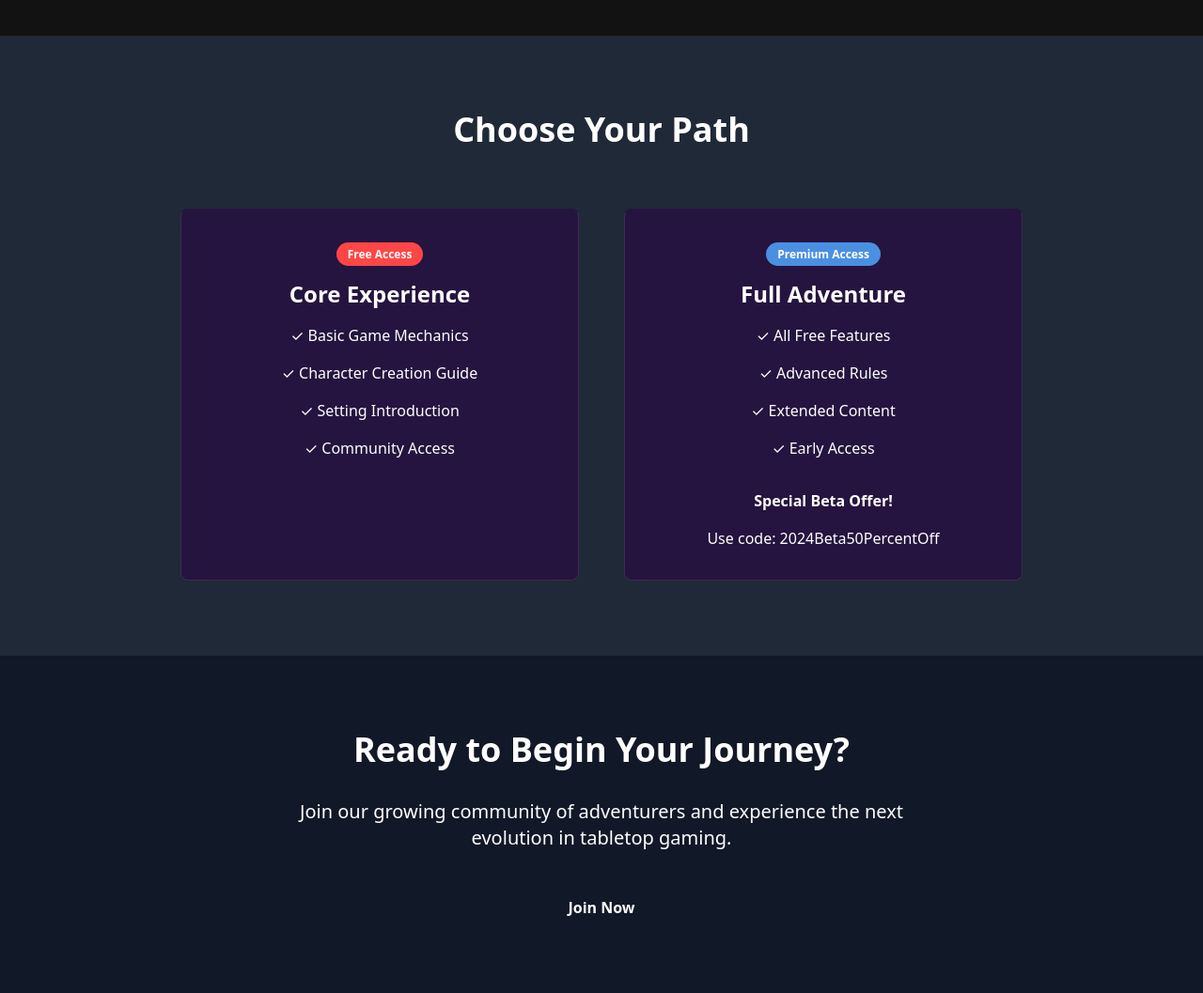
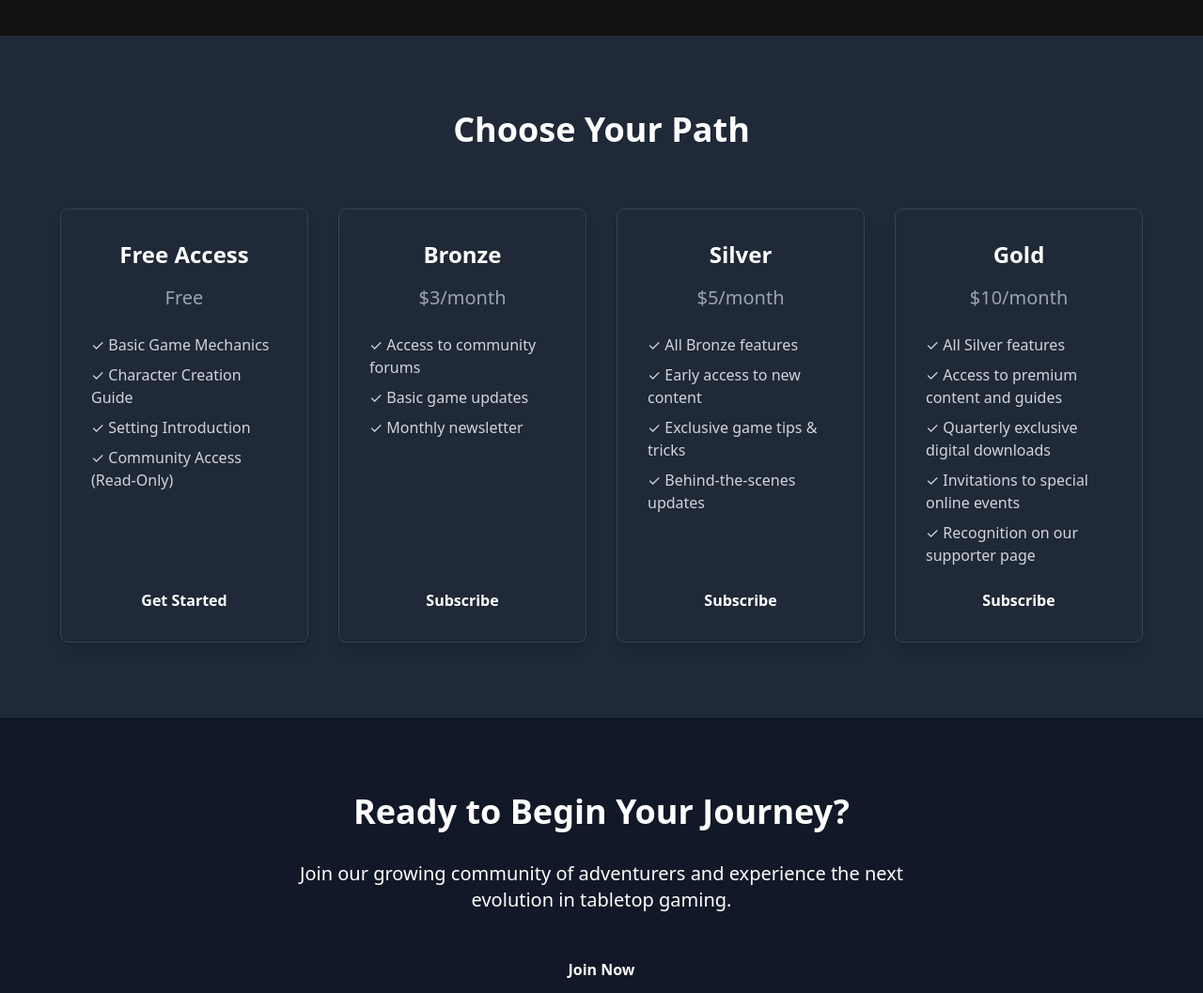
Before and after one commit to boonewh/lotusrpg, a Flask app: page / in a window 1280 px wide. Shown: the part 2080-3137 px from the top of the page at 94% size. Run offline with Flask 3, Linux system fonts and the light colour scheme; parts of the project's set-up code (start-up, migrations or seed data) failed here and were passed over.

Commit message:
Undid the changes made for Render and worked on the main page links and subscribe page

```diff
--- a/lotusrpg/templates/index.html
+++ b/lotusrpg/templates/index.html
@@ -9,11 +9,11 @@
             <h1 class="text-5xl md:text-7xl font-bold mb-8">Welcome to Darkholme<sup>&copy;</sup></h1>
             <p class="text-xl md:text-2xl mb-12 max-w-3xl mx-auto">Enter a world of high fantasy where demonic forces emerge from the Lost Core. Experience the DD10 gaming system - where every roll shapes your destiny.</p>
             <div class="flex flex-col md:flex-row gap-6 justify-center">
-                <a href="#" class="border-2 border-white hover:bg-white hover:text-gray-900 text-white font-bold py-3 px-16 rounded-lg transition duration-300">
-                    Get Started
+                <a href="{{ url_for('users.subscribe') }}" class="border-2 border-white hover:bg-white hover:text-gray-900 text-white font-bold py-3 px-16 rounded-lg transition duration-300">
+                    Support Us
                 </a>
-                <a href="#" class="border-2 border-white hover:bg-white hover:text-gray-900 text-white font-bold py-3 px-16 rounded-lg transition duration-300">
-                    Learn More
+                <a href="{{ url_for('rules.core_rules', slug='prelude') }}" class="border-2 border-white hover:bg-white hover:text-gray-900 text-white font-bold py-3 px-16 rounded-lg transition duration-300">
+                    Core Rules
                 </a>
             </div>
         </div>
@@ -80,7 +80,7 @@
                     <div class="relative z-20 h-full flex flex-col justify-end p-8">
                         <h2 class="text-3xl font-bold mb-4">Core Rules</h2>
                         <p class="text-lg mb-6 text-gray-200">Discover the foundational mechanics of the DD10 system, including boons, banes, and character creation rules designed for both tabletop and live-action play.</p>
-                        <a href="#" class="inline-flex items-center px-6 py-3 border-2 border-white hover:bg-white hover:text-gray-900 text-white font-semibold rounded-lg transition duration-300 w-fit">
+                        <a href="{{ url_for('rules.core_rules', slug='prelude') }}" class="inline-flex items-center px-6 py-3 border-2 border-white hover:bg-white hover:text-gray-900 text-white font-semibold rounded-lg transition duration-300 w-fit">
                             Read More
                         </a>
                     </div>
@@ -92,7 +92,7 @@
                     <div class="relative z-20 h-full flex flex-col justify-end p-8">
                         <h2 class="text-3xl font-bold mb-4">Darkholme</h2>
                         <p class="text-lg mb-6 text-gray-200">Dive into a world plagued by demonic forces and rifts, with high-fantasy elements and anime-inspired combat styles.</p>
-                        <a href="#" class="inline-flex items-center px-6 py-3 border-2 border-white hover:bg-white hover:text-gray-900 text-white font-semibold rounded-lg transition duration-300 w-fit">
+                        <a href="{{ url_for('rules.core_rules', slug='prelude') }}" class="inline-flex items-center px-6 py-3 border-2 border-white hover:bg-white hover:text-gray-900 text-white font-semibold rounded-lg transition duration-300 w-fit">
                             Explore Darkholme
                         </a>
                     </div>
@@ -105,34 +105,75 @@
     <section class="py-20 bg-gray-800">
         <div class="container mx-auto px-6">
             <h2 class="text-4xl font-bold text-center mb-16">Choose Your Path</h2>
-            <div class="grid grid-cols-1 md:grid-cols-2 gap-12 max-w-4xl mx-auto">
-                <div class="feature-card p-8 rounded-lg">
-                    <span class="membership-badge free-content">Free Access</span>
-                    <h3 class="text-2xl font-bold my-4">Core Experience</h3>
-                    <ul class="space-y-4">
+            <div class="grid grid-cols-1 md:grid-cols-2 lg:grid-cols-4 gap-8 max-w-6xl mx-auto">
+                <!-- Free Access Tier -->
+                <div class="bg-gray-800 flex flex-col h-full rounded-lg shadow-lg p-8 text-center border border-gray-700">
+                    <h2 class="text-2xl font-bold text-white mb-4">Free Access</h2>
+                    <p class="text-gray-400 mb-6 text-xl">Free</p>
+                    <ul class="text-left text-gray-300 mb-6 space-y-2">
                         <li>✓ Basic Game Mechanics</li>
                         <li>✓ Character Creation Guide</li>
                         <li>✓ Setting Introduction</li>
-                        <li>✓ Community Access</li>
+                        <li>✓ Community Access (Read-Only)</li>
                     </ul>
+                    <div class="mt-auto">
+                        <a href="{{ url_for('users.subscribe', tier='free') }}" class="bg-primary hover:bg-primary-dark text-white font-bold py-2 px-4 rounded transition duration-300">
+                            Get Started
+                        </a>
+                    </div>
                 </div>
-                <div class="feature-card p-8 rounded-lg">
-                    <span class="membership-badge premium-content">Premium Access</span>
-                    <h3 class="text-2xl font-bold my-4">Full Adventure</h3>
-                    <ul class="space-y-4">
-                        <li>✓ All Free Features</li>
-                        <li>✓ Advanced Rules</li>
-                        <li>✓ Extended Content</li>
-                        <li>✓ Early Access</li>
+                <!-- Bronze Tier -->
+                <div class="bg-gray-800 flex flex-col h-full rounded-lg shadow-lg p-8 text-center border border-gray-700">
+                    <h2 class="text-2xl font-bold text-white mb-4">Bronze</h2>
+                    <p class="text-gray-400 mb-6 text-xl">$3/month</p>
+                    <ul class="text-left text-gray-300 mb-6 space-y-2">
+                        <li>✓ Access to community forums</li>
+                        <li>✓ Basic game updates</li>
+                        <li>✓ Monthly newsletter</li>
                     </ul>
-                    <div class="mt-8">
-                        <p class="text-primary font-bold mb-4">Special Beta Offer!</p>
-                        <p>Use code: 2024Beta50PercentOff</p>
+                    <div class="mt-auto">
+                        <a href="{{ url_for('users.subscribe', tier='bronze') }}" class="bg-primary hover:bg-primary-dark text-white font-bold py-2 px-4 rounded transition duration-300">
+                            Subscribe
+                        </a>
+                    </div>
+                </div>
+                <!-- Silver Tier -->
+                <div class="bg-gray-800 flex flex-col h-full rounded-lg shadow-lg p-8 text-center border border-gray-700">
+                    <h2 class="text-2xl font-bold text-white mb-4">Silver</h2>
+                    <p class="text-gray-400 mb-6 text-xl">$5/month</p>
+                    <ul class="text-left text-gray-300 mb-6 space-y-2">
+                        <li>✓ All Bronze features</li>
+                        <li>✓ Early access to new content</li>
+                        <li>✓ Exclusive game tips &amp; tricks</li>
+                        <li>✓ Behind-the-scenes updates</li>
+                    </ul>
+                    <div class="mt-auto">
+                        <a href="{{ url_for('users.subscribe', tier='silver') }}" class="bg-primary hover:bg-primary-dark text-white font-bold py-2 px-4 rounded transition duration-300">
+                            Subscribe
+                        </a>
+                    </div>
+                </div>
+                <!-- Gold Tier -->
+                <div class="bg-gray-800 flex flex-col h-full rounded-lg shadow-lg p-8 text-center border border-gray-700">
+                    <h2 class="text-2xl font-bold text-white mb-4">Gold</h2>
+                    <p class="text-gray-400 mb-6 text-xl">$10/month</p>
+                    <ul class="text-left text-gray-300 mb-6 space-y-2">
+                        <li>✓ All Silver features</li>
+                        <li>✓ Access to premium content and guides</li>
+                        <li>✓ Quarterly exclusive digital downloads</li>
+                        <li>✓ Invitations to special online events</li>
+                        <li>✓ Recognition on our supporter page</li>
+                    </ul>
+                    <div class="mt-auto">
+                        <a href="{{ url_for('users.subscribe', tier='gold') }}" class="bg-primary hover:bg-primary-dark text-white font-bold py-2 px-4 rounded transition duration-300">
+                            Subscribe
+                        </a>
                     </div>
                 </div>
             </div>
         </div>
     </section>
+
 
     <!-- Call to Action -->
     <section class="py-20 bg-gray-900">
--- a/lotusrpg/users/routes.py
+++ b/lotusrpg/users/routes.py
@@ -31,3 +31,7 @@
         form.email.data = current_user.email
     image_file = url_for('static', filename='profile_pics/' + current_user.image_file)
     return render_template('account.html', image_file=image_file, form=form)
+
+@users.route('/subscribe')
+def subscribe():
+    return render_template('subscribe.html')
--- a/requirements.txt
+++ b/requirements.txt
@@ -15,7 +15,6 @@
 Flask-WTF==1.2.2
 git-filter-repo==2.47.0
 greenlet==3.1.1
-gunicorn==20.1.0
 idna==3.10
 importlib_resources==6.5.2
 itsdangerous==2.2.0
```
Also changed, not shown: lotusrpg/templates/subscribe.html (added, +55 -0 lines), run.py (renamed from wsgi.py), 1 other file.
